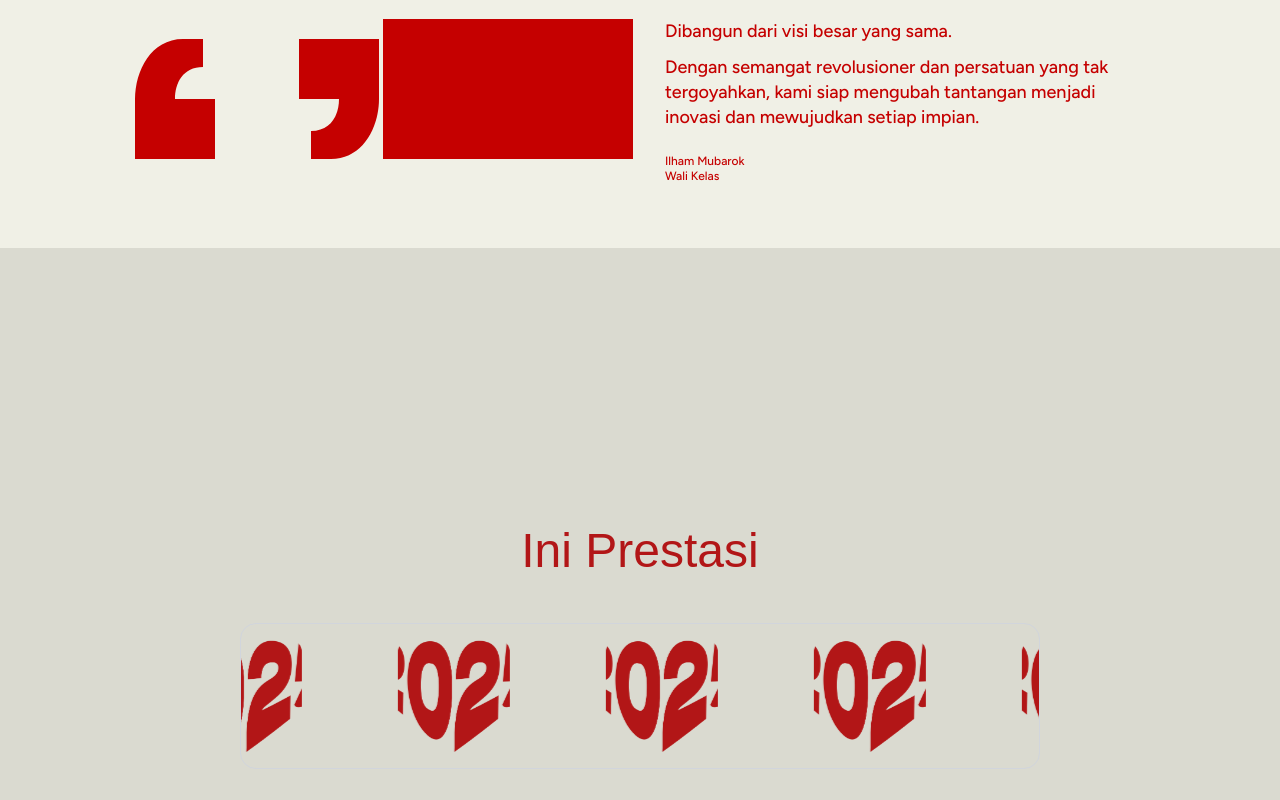
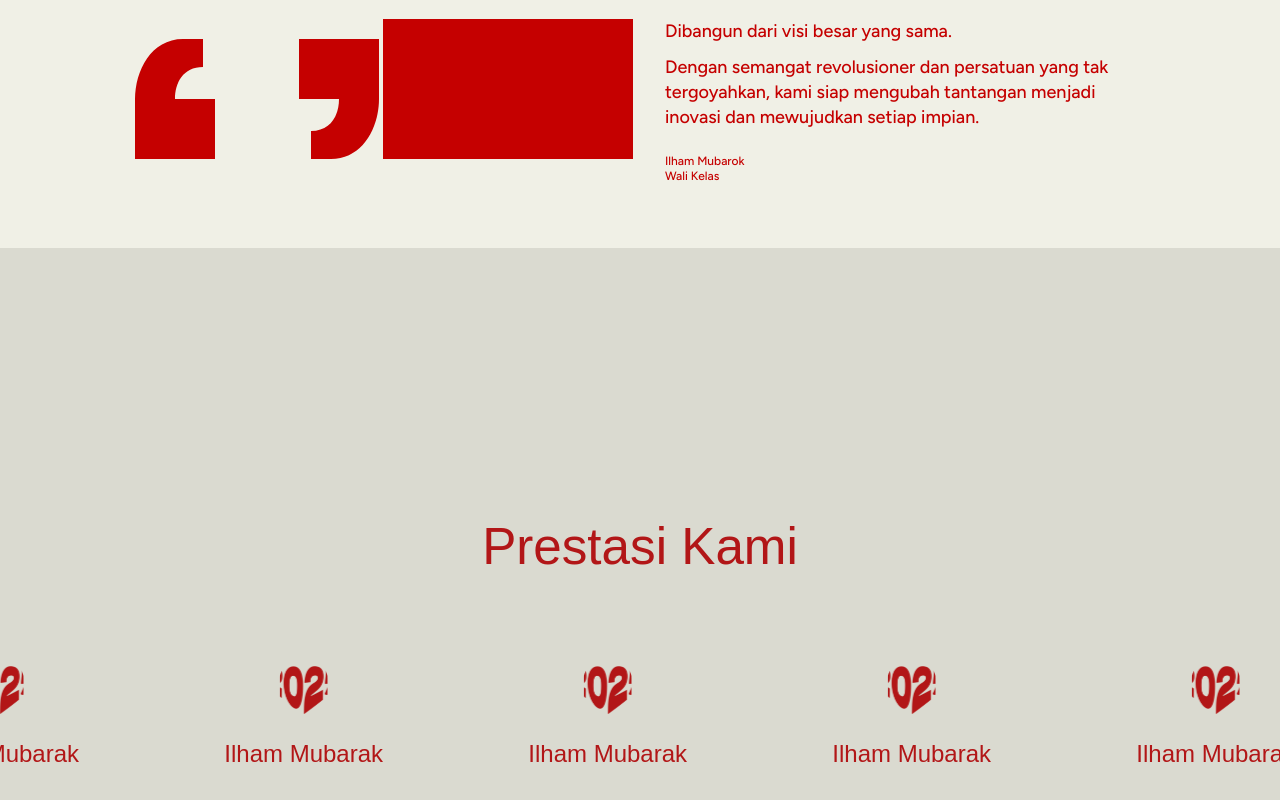
Before and after one commit to MuhamadIlhamMubarrok/landingpage-10b, a React (Vite) app: page / in a window 1280 px wide. Shown: the part 2173-2973 px from the top of the page. Built offline with nearby package versions, Linux system fonts and the light colour scheme; a web font is replaced by a local one.

Commit message:
Propre (ongoing)

```diff
--- a/src/components/ProjekPrestasi/Propre.jsx
+++ b/src/components/ProjekPrestasi/Propre.jsx
@@ -11,33 +11,33 @@ import img7 from "../../assets/2025.png"
 
 export default function Propre() {
 
-  const images = [
-   img1,
-   img2,
-   img3,
-   img4,
-   img5,
-   img6,
-   img7,
+  const items = [
+   { img: img1, name: "Juara 3 Tahfizh 2022/2023" },
+   { img: img2, name: "Ilham Mubarak" },
+   { img: img3, name: "Ilham Mubarak" },
+   { img: img4, name: "Ilham Mubarak" },
+   { img: img5, name: "Ilham Mubarak" },
+   { img: img6, name: "Ilham Mubarak" },
+   { img: img7, name: "Ilham Mubarak" },
   ]
 
   const looped = [
-    ...images, ...images, ...images
+    ...items, ...items, ...items
   ]
 
   return (
     <motion.section className="bg-secondary items-center text-center justify-center flex flex-col min-h-screen">
       <motion.h1
-        className="text-5xl font-hanson text-primary mb-12"
+        className="text-[4vw] font-hanson text-primary mb-16"
           initial={{ opacity: 0, y: 30 }}
           whileInView={{ opacity: 1, y: 0 }}
-          transition={{ duration: 0.7 }}
+          transition={{ duration: 0.8 }}
           viewport={{ once: true }}
       >
-        Ini Prestasi
+        Prestasi Kami
       </motion.h1>
       <motion.div
-        className="group w-[800px] overflow-x-auto whitespace-nowrap flex scrollbar-hide border border-gray-300 rounded-2xl p-4"
+        className="group w-full overflow-x-auto whitespace-nowrap flex scrollbar-hide p-4"
         initial={{ opacity: 0, y: 30 }}
         whileInView={{ opacity: 1, y: 0 }}
         transition={{ duration: 0.7 }}
@@ -45,23 +45,36 @@ export default function Propre() {
       >
         <motion.div className="marquee inline-flex min-w-max">
           {looped.map((src, i) => (
-            <img
-              key={i}
-              src={src}
-              alt=""
-              className="mx-12 h-28 w-28 object-cover rounded-xl"
-            />
+            <div className="flex flex-col items-center">
+              <img
+                key={i}
+                src={src.img}
+                alt={src.name}
+                className="mx-32 h-12 w-12 object-cover rounded-xl"
+              />
+
+              <h2 className="mt-6 font-hanson text-2xl text-primary">
+                {src.name}
+              </h2>
+            </div>
+
           ))}
         </motion.div>
 
         <motion.div className="marquee inline-flex min-w-max">
           {looped.map((src, i) => (
-            <img
-              key={i + images.length}
-              src={src}
-              alt=""
-              className="mx-12 h-28 w-28 object-cover rounded-xl"
-            />
+            <div className="flex flex-col items-center">
+              <img
+              key={i + items.length}
+              src={src.img}
+              alt={src.name}
+              className="mx-32 h-12 w-12 object-cover rounded-xl"
+              />
+
+              <h2 className="mt-6 font-hanson text-primary text-2xl">
+                {src.name}
+              </h2>
+            </div>
           ))}
         </motion.div>
       </motion.div>
```
